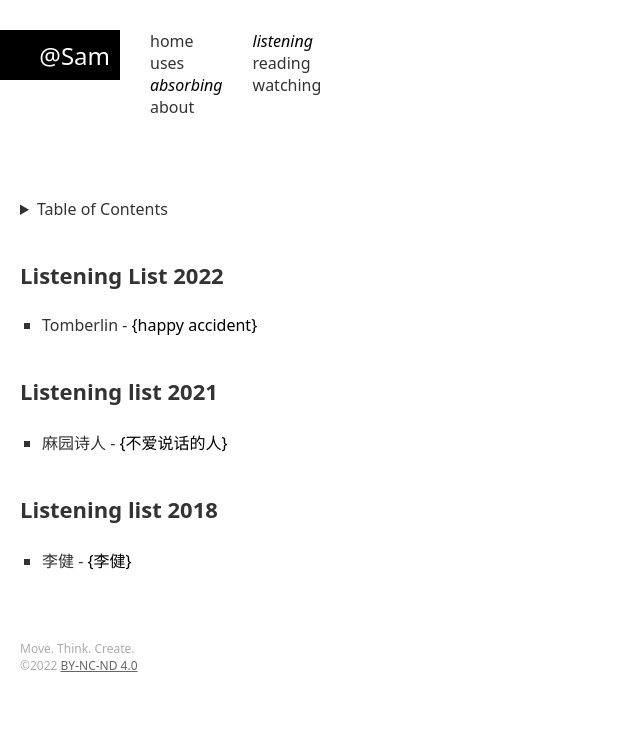
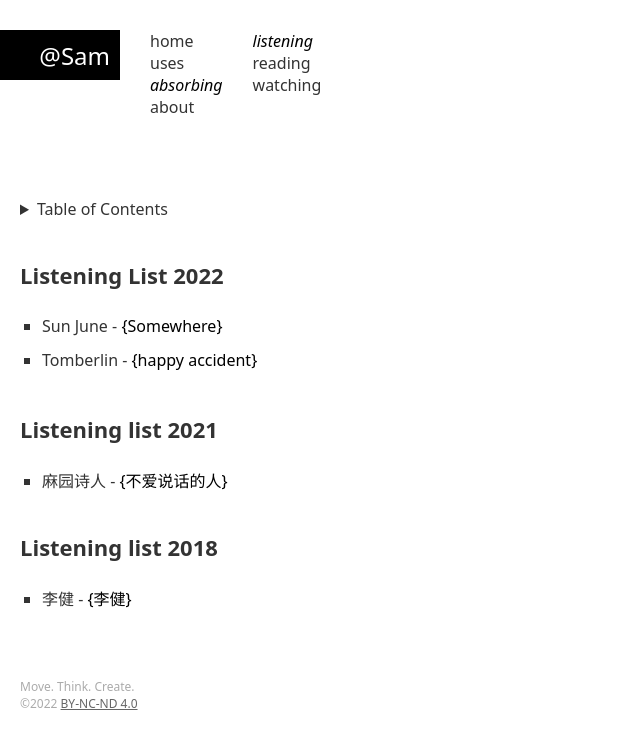
Before and after one commit to samzeng/samzeng.github.io, a Jekyll site: the page built from listening.markdown, in a window 1280 px wide. Shown: the top 749 px of the page, without its empty margins (0-640 px from the left). Built offline with Jekyll 4.4.1, drawn with Linux system fonts in a browser that asks for light colours.

Commit message:
Update listening.yml

```diff
--- a/_data/listening.yml
+++ b/_data/listening.yml
@@ -1,5 +1,8 @@
 - name: Listening List 2022
   children:
+    - name: Somewhere
+      artist: Sun June
+      url: "https://www.last.fm/music/Sun+June/Somewhere"
     - name: happy accident
       artist: Tomberlin
       url: "https://www.last.fm/music/Tomberlin/happy+accident"
```
